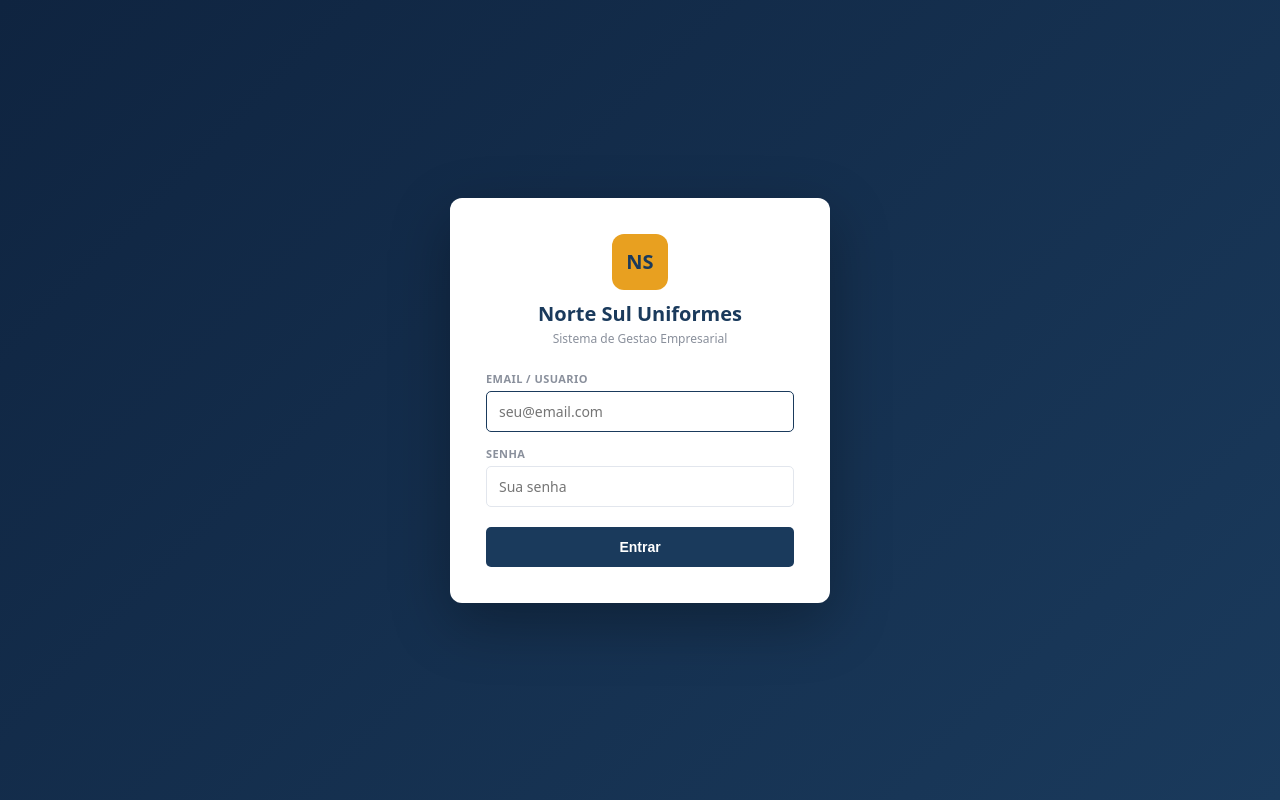
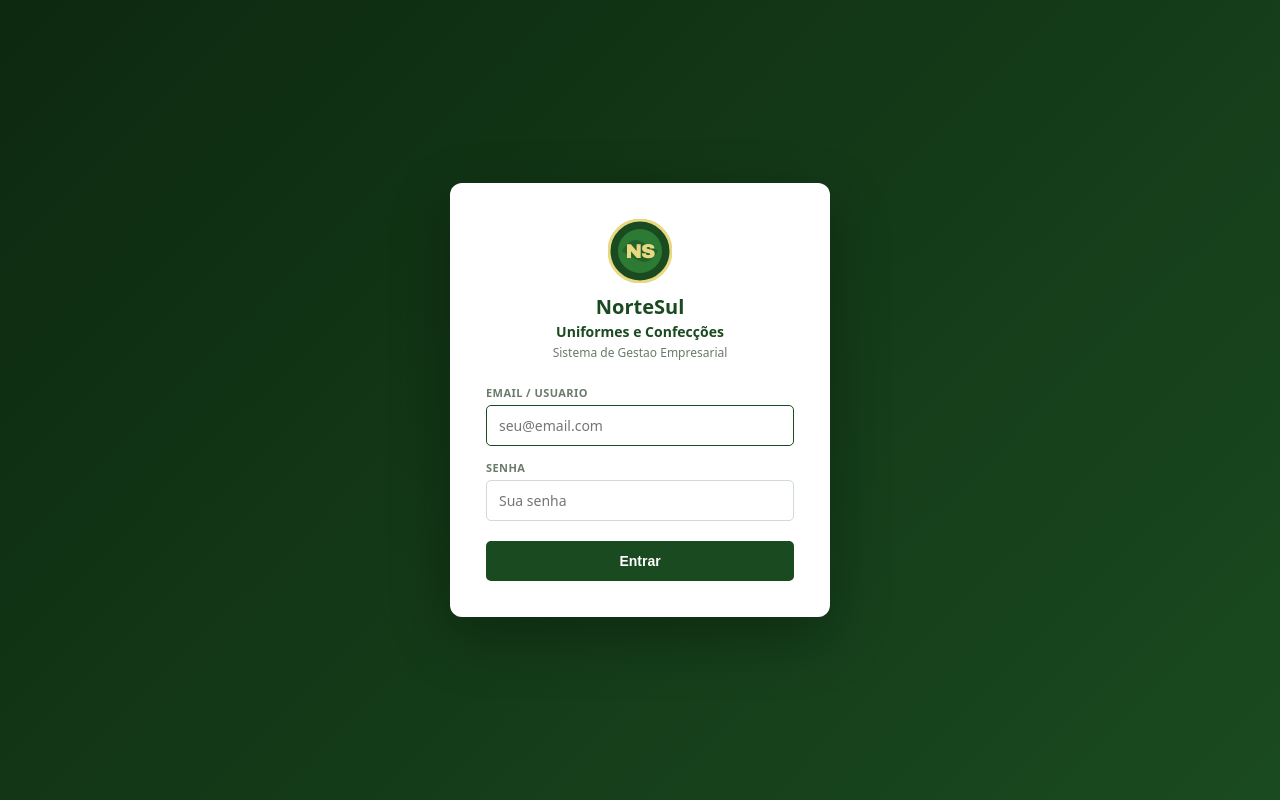
Before and after one commit to NorteSul-uniformes/nortesul-sistema, a plain HTML site: page index.html in a window 1280 px wide. Drawn offline with nearby package versions, Linux system fonts and the light colour scheme.

Commit message:
Revise title and styles for branding update
Updated branding and color scheme in index.html.

```diff
--- a/index.html
+++ b/index.html
@@ -3,23 +3,23 @@
 <head>
 <meta charset="UTF-8">
 <meta name="viewport" content="width=device-width, initial-scale=1.0">
-<title>Norte Sul Uniformes — Sistema</title>
+<title>NorteSul Uniformes e Confecções — Sistema</title>
 <script src="https://cdn.jsdelivr.net/npm/@supabase/supabase-js@2"></script>
 <style>
 *{box-sizing:border-box;margin:0;padding:0}
-body{font-family:system-ui,-apple-system,sans-serif;background:#f0f4f8;min-height:100vh;font-size:13px}
+body{font-family:system-ui,-apple-system,sans-serif;background:#f0f5f0;min-height:100vh;font-size:13px}
 :root{
-  --navy:#1a3a5c;--accent:#e8a020;
-  --green:#1a6b3a;--bg-green:#eaf4ee;
+  --navy:#1a4a1f;--accent:#e8d882;
+  --green:#2d7a35;--bg-green:#e8f5e9;
   --red:#b92c2c;--bg-red:#fceaea;
   --warn:#8a5a00;--bg-warn:#fff4db;
   --blue:#1a4a8a;--bg-blue:#e8f0fb;
-  --border:#e2e6ed;--surface:#fff;--surface2:#f4f6f9;
-  --muted:#8a909c;--radius:8px;--rsm:5px
+  --border:#d0dbd1;--surface:#fff;--surface2:#f2f7f2;
+  --muted:#6a7a6b;--radius:8px;--rsm:5px
 }
 
 /* LOGIN */
-.login-wrap{min-height:100vh;display:flex;align-items:center;justify-content:center;background:linear-gradient(135deg,#0f2440 0%,#1a3a5c 100%)}
+.login-wrap{min-height:100vh;display:flex;align-items:center;justify-content:center;background:linear-gradient(135deg,#0d2910 0%,#1a4a1f 100%)}
 .login-box{background:#fff;border-radius:12px;padding:36px;width:100%;max-width:380px;box-shadow:0 20px 60px rgba(0,0,0,.3)}
 .login-logo{text-align:center;margin-bottom:24px}
 .login-logo-icon{width:56px;height:56px;background:var(--accent);border-radius:12px;display:inline-flex;align-items:center;justify-content:center;font-weight:800;font-size:20px;color:var(--navy);margin-bottom:10px}
@@ -29,13 +29,13 @@ body{font-family:system-ui,-apple-system,sans-serif;background:#f0f4f8;min-heigh
 .login-label{display:block;font-size:11px;font-weight:700;color:var(--muted);text-transform:uppercase;letter-spacing:.04em;margin-bottom:5px}
 .login-input{width:100%;padding:10px 12px;border:1.5px solid var(--border);border-radius:var(--rsm);font-size:14px;outline:none;transition:border-color .15s}
 .login-input:focus{border-color:var(--navy)}
-.login-btn{width:100%;padding:12px;background:var(--navy);color:#fff;border:none;border-radius:var(--rsm);font-size:14px;font-weight:700;cursor:pointer;margin-top:6px;transition:opacity .15s}
+.login-btn{width:100%;padding:12px;background:#1a4a1f;color:#fff;border:none;border-radius:var(--rsm);font-size:14px;font-weight:700;cursor:pointer;margin-top:6px;transition:opacity .15s}
 .login-btn:hover{opacity:.9}
 .login-error{background:var(--bg-red);color:var(--red);padding:10px 12px;border-radius:var(--rsm);font-size:12px;margin-top:12px;display:none}
 .login-nivel{display:inline-block;padding:3px 10px;border-radius:20px;font-size:10px;font-weight:700;margin-top:12px;text-align:center;width:100%}
 
 /* TOPBAR */
-.topbar{background:var(--navy);padding:0 16px;display:flex;align-items:center;position:sticky;top:0;z-index:100;min-height:46px}
+.topbar{background:#1a4a1f;padding:0 16px;display:flex;align-items:center;position:sticky;top:0;z-index:100;min-height:46px}
 .brand{display:flex;align-items:center;gap:8px;padding:8px 16px 8px 0;border-right:1px solid rgba(255,255,255,.1);margin-right:12px;flex-shrink:0}
 .brand-logo{width:30px;height:30px;background:var(--accent);border-radius:6px;display:flex;align-items:center;justify-content:center;font-weight:800;font-size:12px;color:var(--navy)}
 .brand-name{color:#fff;font-weight:700;font-size:13px}
@@ -47,7 +47,7 @@ body{font-family:system-ui,-apple-system,sans-serif;background:#f0f4f8;min-heigh
 .topbar-right{margin-left:auto;display:flex;align-items:center;gap:8px;flex-shrink:0;padding-left:10px}
 .user-badge{background:rgba(255,255,255,.12);color:#fff;padding:4px 10px;border-radius:20px;font-size:11px;font-weight:600}
 .nivel-badge{padding:3px 8px;border-radius:20px;font-size:10px;font-weight:700}
-.nb-admin{background:var(--accent);color:var(--navy)}
+.nb-admin{background:#e8d882;color:#1a4a1f}
 .nb-supervisor{background:#4a90d9;color:#fff}
 .nb-operacional{background:#5a9a6a;color:#fff}
 .logout-btn{background:rgba(255,255,255,.12);color:#fff;border:none;padding:5px 10px;border-radius:var(--rsm);font-size:11px;cursor:pointer}
@@ -168,7 +168,7 @@ input:focus,select:focus{border-color:var(--navy)}
 .spinner{display:inline-block;width:20px;height:20px;border:2px solid var(--border);border-top-color:var(--navy);border-radius:50%;animation:spin .7s linear infinite;margin-right:8px;vertical-align:middle}
 @keyframes spin{to{transform:rotate(360deg)}}
 
-.fc-header{background:var(--navy);color:#fff;border-radius:var(--rsm);padding:12px 16px;margin-bottom:10px}
+.fc-header{background:#1a4a1f;color:#fff;border-radius:var(--rsm);padding:12px 16px;margin-bottom:10px}
 .dre-row{display:flex;justify-content:space-between;padding:5px 0;border-bottom:1px solid var(--border);font-size:12px}
 .dre-row.total{font-weight:800;font-size:13px;border-top:2px solid var(--border);border-bottom:none;padding-top:8px}
 .dre-row.sub{padding-left:14px;color:var(--muted)}
@@ -187,8 +187,16 @@ input:focus,select:focus{border-color:var(--navy)}
   <div class="login-wrap">
     <div class="login-box">
       <div class="login-logo">
-        <div class="login-logo-icon">NS</div>
-        <div class="login-title">Norte Sul Uniformes</div>
+        <div style="display:flex;justify-content:center;margin-bottom:10px">
+          <svg width="64" height="64" viewBox="0 0 64 64" xmlns="http://www.w3.org/2000/svg">
+            <circle cx="32" cy="32" r="31" fill="#1a4a1f" stroke="#e8d882" stroke-width="3"/>
+            <ellipse cx="32" cy="32" rx="22" ry="22" fill="#2d7a35"/>
+            <path d="M14 32 Q22 18 32 22 Q42 26 50 32 Q42 46 32 42 Q22 38 14 32Z" fill="#1a4a1f" opacity="0.5"/>
+            <text x="32" y="39" font-family="Arial Black,Arial,sans-serif" font-weight="900" font-size="20" fill="#e8d882" text-anchor="middle" letter-spacing="-1">NS</text>
+          </svg>
+        </div>
+        <div class="login-title">NorteSul</div>
+        <div style="font-size:14px;font-weight:700;color:#1a4a1f;margin-top:2px">Uniformes e Confecções</div>
         <div class="login-sub">Sistema de Gestao Empresarial</div>
       </div>
       <div class="login-field">
@@ -209,10 +217,15 @@ input:focus,select:focus{border-color:var(--navy)}
 <div id="sistema" style="display:none">
   <div class="topbar">
     <div class="brand">
-      <div class="brand-logo">NS</div>
+      <svg width="34" height="34" viewBox="0 0 64 64" xmlns="http://www.w3.org/2000/svg" style="flex-shrink:0">
+        <circle cx="32" cy="32" r="31" fill="#1a4a1f" stroke="#e8d882" stroke-width="3"/>
+        <ellipse cx="32" cy="32" rx="22" ry="22" fill="#2d7a35"/>
+        <path d="M14 32 Q22 18 32 22 Q42 26 50 32 Q42 46 32 42 Q22 38 14 32Z" fill="#1a4a1f" opacity="0.5"/>
+        <text x="32" y="39" font-family="Arial Black,Arial,sans-serif" font-weight="900" font-size="20" fill="#e8d882" text-anchor="middle" letter-spacing="-1">NS</text>
+      </svg>
       <div>
-        <div class="brand-name">Norte Sul Uniformes</div>
-        <div class="brand-sub">Confeccao & Malharia</div>
+        <div class="brand-name">NorteSul</div>
+        <div class="brand-sub">Uniformes e Confecções</div>
       </div>
     </div>
     <div class="tabs" id="nav-tabs"></div>
```
